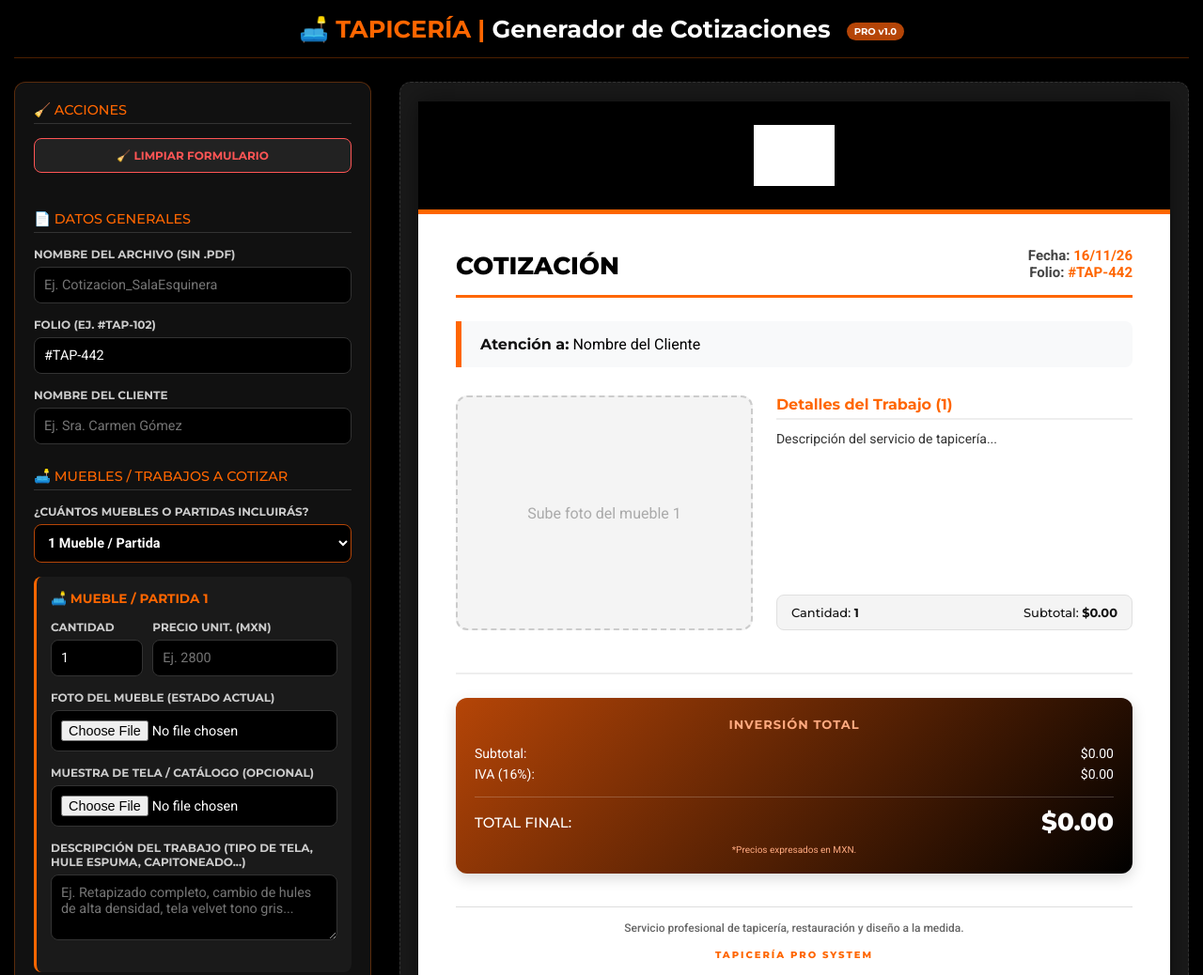
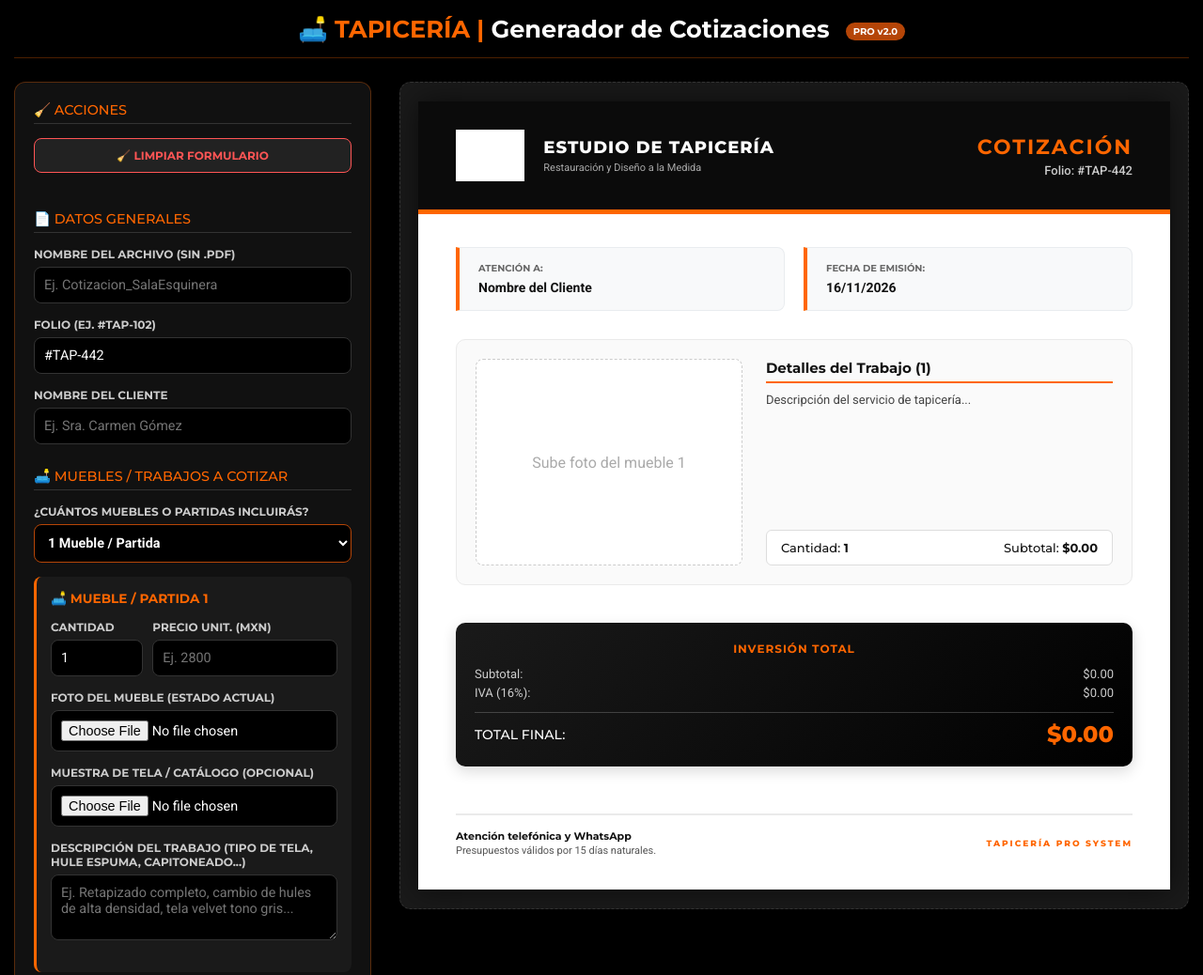
Before and after one commit to ACNESCREATOR/ACNESDigital, a plain HTML site: page TPCR-GENERADOR-DE-COTIZACIONES.HTML in a window 1280 px wide. Shown: the top 1038 px of the page at 94% size. Drawn offline with nearby package versions, Linux system fonts and the light colour scheme; grey boxes are pictures that could not be loaded.

Commit message:
Update TPCR-GENERADOR-DE-COTIZACIONES.HTML

```diff
--- a/TPCR-GENERADOR-DE-COTIZACIONES.HTML
+++ b/TPCR-GENERADOR-DE-COTIZACIONES.HTML
@@ -50,56 +50,126 @@
         .btn-limpiar { width: 100%; background-color: #222; color: #ff5555; border: 1px solid #ff5555; padding: 10px; border-radius: 8px; font-family: 'Montserrat', sans-serif; font-weight: 700; font-size: 0.75rem; cursor: pointer; transition: 0.3s; text-transform: uppercase; margin-bottom: 15px; }
         .btn-limpiar:hover { background-color: #ff5555; color: #fff; }
 
-        /* VISTA PREVIA PDF */
+        /* ==========================================
+           NUEVO DISEÑO DE LA COTIZACIÓN FINAL (PDF)
+           ========================================== */
         .panel-vista-previa { display: flex; justify-content: center; background-color: #1a1a1a; padding: 20px; border-radius: 12px; border: 1px dashed #333; width: 100%; box-sizing: border-box; overflow: hidden; }
-        #documento-imagen { width: 800px !important; min-width: 800px !important; max-width: 800px !important; background-color: #ffffff !important; color: #000000; position: relative; box-sizing: border-box; box-shadow: 0 0 25px rgba(0,0,0,0.5); display: flex; flex-direction: column; padding: 0; margin: 0 auto; }
 
-        .doc-header-banner { width: 100%; background-color: #000000; padding: 25px; display: flex; justify-content: center; align-items: center; border-bottom: 5px solid var(--accent-orange); box-sizing: border-box; }
-        .logo-marca { height: 65px; object-fit: contain; filter: brightness(0) invert(1); }
+        #documento-imagen {
+            width: 800px !important;
+            min-width: 800px !important;
+            max-width: 800px !important;
+            background-color: #ffffff !important;
+            color: #111111;
+            position: relative;
+            box-sizing: border-box;
+            box-shadow: 0 0 30px rgba(0,0,0,0.6);
+            display: flex;
+            flex-direction: column;
+            padding: 0;
+            margin: 0 auto;
+        }
+
+        /* Cabecera elegante tipo factura corporativa */
+        .doc-header {
+            background: #0b0b0b;
+            color: #ffffff;
+            padding: 30px 40px;
+            display: flex;
+            justify-content: space-between;
+            align-items: center;
+            border-bottom: 5px solid var(--accent-orange);
+            box-sizing: border-box;
+        }
+        .doc-header-left { display: flex; align-items: center; gap: 20px; }
+        .logo-marca { height: 55px; object-fit: contain; filter: brightness(0) invert(1); }
+        .doc-empresa-info h3 { margin: 0; font-family: 'Montserrat', sans-serif; font-size: 18px; font-weight: 800; color: #fff; letter-spacing: 1px; }
+        .doc-empresa-info p { margin: 4px 0 0 0; font-size: 11px; color: #aaa; font-family: 'Roboto', sans-serif; }
+
+        .doc-header-right { text-align: right; }
+        .doc-header-right h2 { margin: 0; font-family: 'Montserrat', sans-serif; font-size: 22px; color: var(--accent-orange); letter-spacing: 2px; }
+        .doc-header-right p { margin: 4px 0 0 0; font-size: 13px; color: #ccc; font-weight: 500; }
+
         .doc-body { padding: 35px 40px; flex-grow: 1; display: flex; flex-direction: column; }
-        .meta-info { display: flex; justify-content: space-between; align-items: flex-end; margin-bottom: 25px; border-bottom: 3px solid var(--accent-orange); padding-bottom: 15px; }
-        .meta-info h2 { margin: 0; font-family: 'Montserrat', sans-serif; color: #000000; font-size: 26px; font-weight: 800; }
-        .meta-info .datos-folio { text-align: right; font-weight: 700; color: #444; font-size: 15px; }
-        .text-orange { color: var(--accent-orange); }
-        .cliente-box { background-color: #f8f9fa; padding: 15px 20px; border-left: 6px solid var(--accent-orange); margin-bottom: 30px; font-size: 16px; border-radius: 0 8px 8px 0; }
-        .cliente-box strong { font-family: 'Montserrat', sans-serif; color: #111; }
 
-        .content-grid { display: flex; gap: 25px; margin-bottom: 35px; }
+        /* Bloque de datos generales lado a lado */
+        .info-grid-top {
+            display: grid;
+            grid-template-columns: 1fr 1fr;
+            gap: 20px;
+            margin-bottom: 30px;
+        }
+        .info-card {
+            background-color: #f8f9fa;
+            border: 1px solid #e9ecef;
+            border-left: 4px solid var(--accent-orange);
+            padding: 15px 20px;
+            border-radius: 0 8px 8px 0;
+        }
+        .info-card label { display: block; font-size: 10px; font-family: 'Montserrat', sans-serif; text-transform: uppercase; color: #666; font-weight: 700; margin-bottom: 4px; }
+        .info-card span { font-size: 14px; font-weight: 600; color: #111; }
+
+        /* Estilo de los bloques de partidas / muebles */
+        .content-grid {
+            background: #fafafa;
+            border: 1px solid #eaeaea;
+            border-radius: 10px;
+            padding: 20px;
+            display: flex;
+            gap: 25px;
+            margin-bottom: 25px;
+            box-sizing: border-box;
+        }
         .content-grid.panoramico { flex-direction: column; }
 
-        .imagenes-col { flex: 1; display: flex; flex-direction: column; gap: 15px; }
+        .imagenes-col { flex: 1; display: flex; flex-direction: column; gap: 12px; }
         .content-grid.panoramico .imagenes-col { flex: none; width: 100%; }
 
-        .img-container { width: 100%; background-color: #f4f4f4; border-radius: 12px; border: 2px dashed #cccccc; display: flex; align-items: center; justify-content: center; position: relative; padding: 5px; box-sizing: border-box; overflow: hidden; }
-        .ref-container { min-height: 250px; }
-        .ej-container { min-height: 150px; background-color: #fafafa; }
-        .badge-ejemplo { position: absolute; top: 10px; left: 50%; transform: translateX(-50%); font-size: 10px; font-weight: bold; color: var(--accent-orange); font-family: 'Montserrat', sans-serif; background: rgba(255,255,255,0.9); padding: 2px 8px; border-radius: 4px; z-index: 5; }
+        .img-container { width: 100%; background-color: #ffffff; border-radius: 8px; border: 1px dashed #cccccc; display: flex; align-items: center; justify-content: center; position: relative; padding: 5px; box-sizing: border-box; overflow: hidden; }
+        .ref-container { min-height: 220px; }
+        .ej-container { min-height: 130px; background-color: #f4f4f4; }
+        .badge-ejemplo { position: absolute; top: 8px; left: 50%; transform: translateX(-50%); font-size: 9px; font-weight: bold; color: var(--accent-orange); font-family: 'Montserrat', sans-serif; background: rgba(255,255,255,0.95); padding: 2px 8px; border-radius: 4px; z-index: 5; border: 1px solid rgba(255, 102, 0, 0.2); }
 
-        .img-container img { max-width: 100%; max-height: 380px; width: auto; height: auto; object-fit: contain !important; display: none; image-rendering: -webkit-optimize-contrast; }
+        .img-container img { max-width: 100%; max-height: 320px; width: auto; height: auto; object-fit: contain !important; display: none; image-rendering: -webkit-optimize-contrast; }
 
-        .detalles-box { flex: 1.2; display: flex; flex-direction: column; }
+        .detalles-box { flex: 1.3; display: flex; flex-direction: column; justify-content: space-between; }
         .content-grid.panoramico .detalles-box { flex: none; width: 100%; }
 
-        .detalles-box h3 { font-family: 'Montserrat', sans-serif; color: var(--accent-orange); margin: 0 0 10px 0; border-bottom: 2px solid #eee; padding-bottom: 5px; font-size: 16px; }
-        .detalles-box p { font-size: 14px; line-height: 1.5; color: #333; white-space: pre-wrap; flex-grow: 1; margin: 0; }
-        .subtotal-proyecto-box { margin-top: 15px; background-color: #f4f4f4; padding: 10px 15px; border-radius: 8px; display: flex; justify-content: space-between; font-family: 'Montserrat', sans-serif; font-size: 13px; color: #111; border: 1px solid #e0e0e0; }
+        .detalles-box h3 { font-family: 'Montserrat', sans-serif; color: #111; margin: 0 0 8px 0; border-bottom: 2px solid var(--accent-orange); padding-bottom: 5px; font-size: 15px; }
+        .detalles-box p { font-size: 13px; line-height: 1.5; color: #444; white-space: pre-wrap; margin: 0 0 15px 0; }
 
-        .resumen-final { display: flex; gap: 25px; align-items: stretch; margin-bottom: 10px; margin-top: 10px; border-top: 2px solid #eee; padding-top: 25px; }
-        .condiciones-box { flex: 1.5; background-color: #f8f9fa; border-left: 5px solid var(--accent-orange); padding: 15px 20px; border-radius: 0 8px 8px 0; display: none; flex-direction: column; justify-content: center; }
-        .condiciones-box h5 { margin: 0 0 8px 0; color: var(--accent-orange); font-family: 'Montserrat', sans-serif; font-size: 14px; }
-        .condiciones-box p { margin: 0; font-size: 13px; color: #444; line-height: 1.4; white-space: pre-wrap; }
+        .subtotal-proyecto-box { background-color: #ffffff; padding: 10px 15px; border-radius: 6px; display: flex; justify-content: space-between; font-family: 'Montserrat', sans-serif; font-size: 13px; color: #111; border: 1px solid #ddd; }
 
-        .precio-box { flex: 1; background: linear-gradient(135deg, #b54507 0%, #000000 100%); color: #ffffff; padding: 20px; border-radius: 12px; box-shadow: 0 5px 15px rgba(0,0,0,0.15); display: flex; flex-direction: column; justify-content: center; }
-        .precio-box h4 { margin: 0 0 15px 0; font-family: 'Montserrat', sans-serif; color: #ffaa80; font-size: 13px; letter-spacing: 1px; text-align: center; }
-        .precio-fila { display: flex; justify-content: space-between; font-size: 14px; margin-bottom: 6px; font-family: 'Roboto', sans-serif; }
+        /* Resumen final y totales */
+        .resumen-final { display: flex; gap: 25px; align-items: stretch; margin-top: 15px; margin-bottom: 20px; }
+        .condiciones-box { flex: 1.4; background-color: #f8f9fa; border: 1px solid #e9ecef; border-left: 4px solid var(--accent-orange); padding: 15px 20px; border-radius: 0 8px 8px 0; display: none; flex-direction: column; justify-content: center; }
+        .condiciones-box h5 { margin: 0 0 6px 0; color: #111; font-family: 'Montserrat', sans-serif; font-size: 13px; text-transform: uppercase; }
+        .condiciones-box p { margin: 0 0 10px 0; font-size: 12px; color: #555; line-height: 1.4; white-space: pre-wrap; }
+        .condiciones-box p:last-child { margin-bottom: 0; }
+
+        .precio-box { flex: 1; background: linear-gradient(135deg, #1a1a1a 0%, #000000 100%); color: #ffffff; padding: 20px; border-radius: 10px; box-shadow: 0 5px 15px rgba(0,0,0,0.15); display: flex; flex-direction: column; justify-content: center; }
+        .precio-box h4 { margin: 0 0 12px 0; font-family: 'Montserrat', sans-serif; color: var(--accent-orange); font-size: 12px; letter-spacing: 1px; text-align: center; text-transform: uppercase; }
+        .precio-fila { display: flex; justify-content: space-between; font-size: 13px; margin-bottom: 5px; font-family: 'Roboto', sans-serif; color: #ccc; }
         #row-descuento { color: #ffaa80; font-weight: 500; }
         #row-subtotal-desc { color: #ffaa80; font-weight: 500; }
-        .precio-fila-total { display: flex; justify-content: space-between; align-items: center; margin-top: 10px; padding-top: 10px; border-top: 1px solid rgba(255,255,255,0.2); font-family: 'Montserrat', sans-serif; }
-        .precio-fila-total .monto { font-size: 26px; font-weight: 800; }
+        .precio-fila-total { display: flex; justify-content: space-between; align-items: center; margin-top: 8px; padding-top: 8px; border-top: 1px solid rgba(255,255,255,0.2); font-family: 'Montserrat', sans-serif; color: #fff; }
+        .precio-fila-total .monto { font-size: 24px; font-weight: 800; color: var(--accent-orange); }
 
-        .doc-footer { text-align: center; margin-top: 25px; padding-top: 15px; border-top: 1px solid #ddd; font-size: 12px; color: #666; font-weight: 500; }
-        .firma-generator { text-align: center; margin-top: 15px; font-family: 'Montserrat', sans-serif; font-size: 10px; color: #999999; letter-spacing: 2px; text-transform: uppercase; }
+        /* Pie de página corporativo del PDF */
+        .doc-footer-container {
+            margin-top: 30px;
+            padding-top: 15px;
+            border-top: 2px solid #eaeaea;
+            display: flex;
+            justify-content: space-between;
+            align-items: center;
+            font-size: 11px;
+            color: #666;
+        }
+        .doc-footer-container strong { color: #111; font-family: 'Montserrat', sans-serif; }
+        .firma-generator { font-family: 'Montserrat', sans-serif; font-size: 9px; color: #999; letter-spacing: 2px; text-transform: uppercase; }
         .firma-generator span { color: var(--accent-orange); font-weight: 800; }
+
         .app-footer { text-align: center; margin-top: 40px; padding-bottom: 20px; font-family: 'Montserrat', sans-serif; font-size: 11px; color: #666666; letter-spacing: 2px; text-transform: uppercase; width: 100%; }
         .app-footer span { color: var(--accent-orange); font-weight: 800; }
 
@@ -114,7 +184,7 @@
 <body>
 
     <div class="header-admin">
-        <h1>🛋️ TAPICERÍA | <span style="color:#fff;">Generador de Cotizaciones</span> <span class="cloud-badge">PRO v1.0</span></h1>
+        <h1>🛋️ TAPICERÍA | <span style="color:#fff;">Generador de Cotizaciones</span> <span class="cloud-badge">PRO v2.0</span></h1>
     </div>
 
     <div class="layout-container">
@@ -168,32 +238,53 @@
             <button class="btn-generar" onclick="generarPDFHibrido()">📥 Generar PDF de Alta Calidad</button>
         </div>
 
-        <!-- VISTA PREVIA PDF -->
+        <!-- VISTA PREVIA PDF (DISEÑO MEJORADO) -->
         <div class="panel-vista-previa">
             <div id="documento-imagen">
-                <div class="doc-header-banner">
-                    <!-- Puedes cambiar este logo por el de la tapicería -->
-                    <img src="https://acnespublicidad.com/ACNES%20(1).png?v=9" alt="Logo Tapicería" class="logo-marca" crossorigin="anonymous">
+
+                <!-- CABECERA ELEGANTE -->
+                <div class="doc-header">
+                    <div class="doc-header-left">
+                        <img src="https://acnespublicidad.com/ACNES%20(1).png?v=9" alt="Logo Tapicería" class="logo-marca" crossorigin="anonymous">
+                        <div class="doc-empresa-info">
+                            <h3>ESTUDIO DE TAPICERÍA</h3>
+                            <p>Restauración y Diseño a la Medida</p>
+                        </div>
+                    </div>
+                    <div class="doc-header-right">
+                        <h2>COTIZACIÓN</h2>
+                        <p>Folio: <span id="out-folio">#TAP-100</span></p>
+                    </div>
                 </div>
+
                 <div class="doc-body">
-                    <div class="meta-info">
-                        <h2>COTIZACIÓN</h2>
-                        <div class="datos-folio">Fecha: <span id="out-fecha" class="text-orange">--/--/----</span><br>Folio: <span id="out-folio" class="text-orange">#TAP-100</span></div>
+
+                    <!-- DATOS GENERALES LADO A LADO -->
+                    <div class="info-grid-top">
+                        <div class="info-card">
+                            <label>Atención a:</label>
+                            <span id="out-cliente">Nombre del Cliente</span>
+                        </div>
+                        <div class="info-card">
+                            <label>Fecha de Emisión:</label>
+                            <span id="out-fecha">--/--/----</span>
+                        </div>
                     </div>
-                    <div class="cliente-box"><strong>Atención a:</strong> <span id="out-cliente">Nombre del Cliente</span></div>
 
                     <div id="outputs-proyectos-container"></div>
 
-                    <div id="box-render-final" style="display: none; flex-direction: column; margin-bottom: 35px;">
-                        <h3 style="font-family: 'Montserrat', sans-serif; color: var(--accent-orange); margin: 0 0 10px 0; border-bottom: 2px solid #eee; padding-bottom: 5px; font-size: 16px;">Muestra de Tela / Catálogo Seleccionado</h3>
-                        <div class="img-container" style="min-height: 250px; background-color: #f4f4f4; border-radius: 12px; border: 2px dashed #cccccc; display: flex; align-items: center; justify-content: center; position: relative; padding: 10px; box-sizing: border-box;">
-                            <img id="out-render-img" src="" alt="Muestra Global" style="max-width: 100%; max-height: 500px; width: auto; height: auto; object-fit: contain !important; display: none; border-radius: 6px;">
+                    <!-- RENDER / MUESTRA GLOBAL -->
+                    <div id="box-render-final" style="display: none; flex-direction: column; margin-bottom: 25px;">
+                        <h3 style="font-family: 'Montserrat', sans-serif; color: #111; margin: 0 0 10px 0; border-bottom: 2px solid var(--accent-orange); padding-bottom: 5px; font-size: 15px;">Muestra de Tela / Catálogo Seleccionado</h3>
+                        <div class="img-container" style="min-height: 220px; background-color: #fafafa; border-radius: 8px; border: 1px dashed #cccccc; display: flex; align-items: center; justify-content: center; position: relative; padding: 10px; box-sizing: border-box;">
+                            <img id="out-render-img" src="" alt="Muestra Global" style="max-width: 100%; max-height: 400px; width: auto; height: auto; object-fit: contain !important; display: none; border-radius: 6px;">
                         </div>
                     </div>
 
+                    <!-- CONDICIONES Y TOTALES -->
                     <div class="resumen-final">
                         <div class="condiciones-box" id="box-condiciones">
-                            <div id="wrap-garantia" style="display: none; margin-bottom: 12px;"><h5>🛡️ Garantía y Términos</h5><p id="out-garantia"></p></div>
+                            <div id="wrap-garantia" style="display: none; margin-bottom: 10px;"><h5>🛡️ Garantía y Términos</h5><p id="out-garantia"></p></div>
                             <div id="wrap-instalacion" style="display: none;"><h5>🚚 Logística</h5><p id="out-instalacion"></p></div>
                         </div>
                         <div class="precio-box">
@@ -202,13 +293,19 @@
                             <div class="precio-fila" id="row-descuento" style="display: none;"><span>- Descuento:</span><span id="out-descuento">-$0.00</span></div>
                             <div class="precio-fila" id="row-subtotal-desc" style="display: none;"><span>Total con Descuento:</span><span id="out-subtotal-desc">$0.00</span></div>
                             <div class="precio-fila"><span>IVA (16%):</span><span id="out-iva">$0.00</span></div>
-                            <div class="precio-fila-total"><span style="font-size: 15px;">TOTAL FINAL:</span><span class="monto" id="out-total-final">$0.00</span></div>
-                            <div style="font-size: 10px; margin-top:8px; color:#ffaa80; text-align: center;">*Precios expresados en MXN.</div>
+                            <div class="precio-fila-total"><span style="font-size: 14px;">TOTAL FINAL:</span><span class="monto" id="out-total-final">$0.00</span></div>
                         </div>
                     </div>
 
-                    <div class="doc-footer">Servicio profesional de tapicería, restauración y diseño a la medida.</div>
-                    <div class="firma-generator"><span>TAPICERÍA PRO SYSTEM</span></div>
+                    <!-- PIE DE PÁGINA CORPORATIVO -->
+                    <div class="doc-footer-container">
+                        <div>
+                            <p style="margin:0;"><strong>Atención telefónica y WhatsApp</strong></p>
+                            <p style="margin:2px 0 0 0; color:#555;">Presupuestos válidos por 15 días naturales.</p>
+                        </div>
+                        <div class="firma-generator"><span>TAPICERÍA PRO SYSTEM</span></div>
+                    </div>
+
                 </div>
             </div>
         </div>
@@ -220,7 +317,7 @@
 
         document.addEventListener("DOMContentLoaded", () => {
             const fecha = new Date();
-            document.getElementById('out-fecha').innerText = fecha.toLocaleDateString('es-MX', { day: '2-digit', month: '2-digit', year: '2-digit' });
+            document.getElementById('out-fecha').innerText = fecha.toLocaleDateString('es-MX', { day: '2-digit', month: '2-digit', year: 'numeric' });
 
             generarNuevoFolio();
             construirBloquesProyectos();
@@ -296,7 +393,10 @@
                             <div class="img-container ej-container" id="box-ejemplo-${i}" style="display: none;"><div class="badge-ejemplo">MUESTRA / TELA SELECCIONADA</div><img id="out-ejemplo-${i}" src=""></div>
                         </div>
                         <div class="detalles-box">
-                            <h3>Detalles del Trabajo (${i})</h3><p id="out-desc-${i}">Descripción del servicio de tapicería...</p>
+                            <div>
+                                <h3>Detalles del Trabajo (${i})</h3>
+                                <p id="out-desc-${i}">Descripción del servicio de tapicería...</p>
+                            </div>
                             <div class="subtotal-proyecto-box"><span>Cantidad: <b id="out-cant-${i}">1</b></span><span>Subtotal: <b id="out-subtotal-proy-${i}">$0.00</b></span></div>
                         </div>
                     </div>
```
